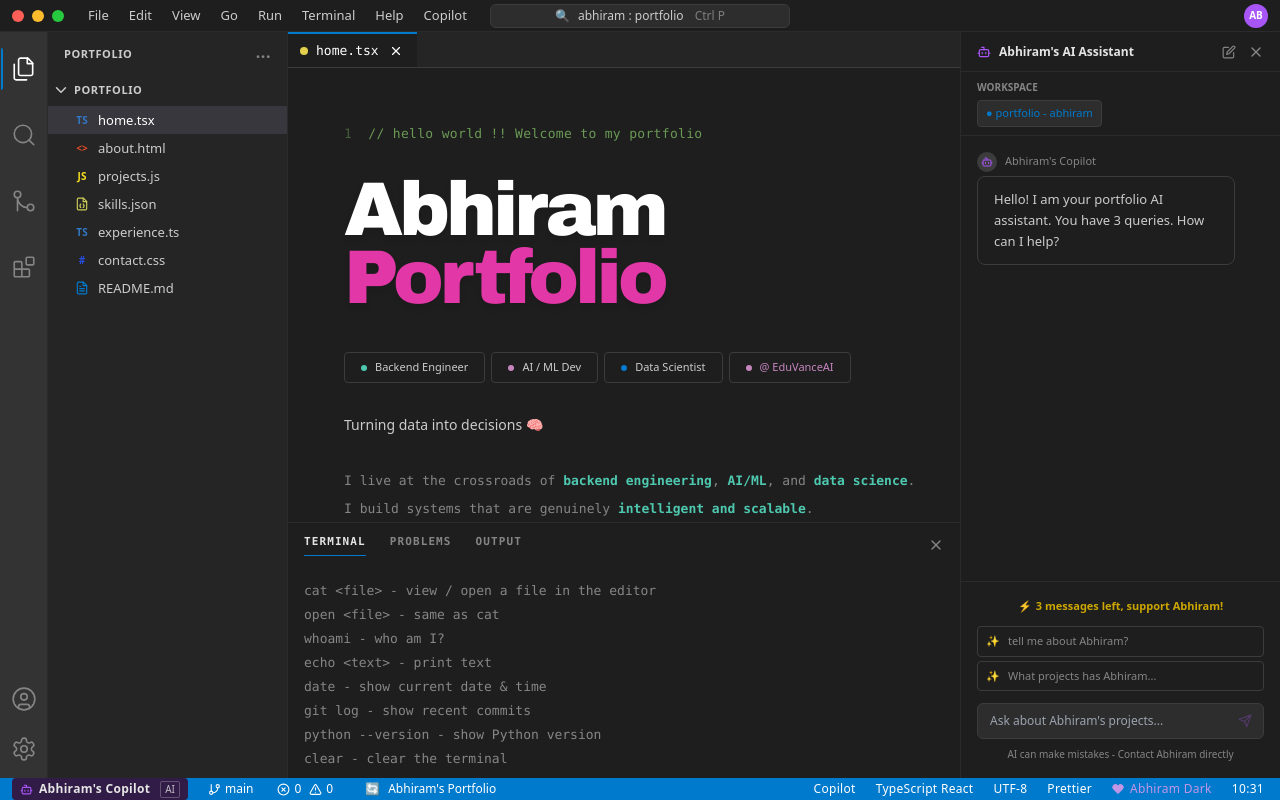
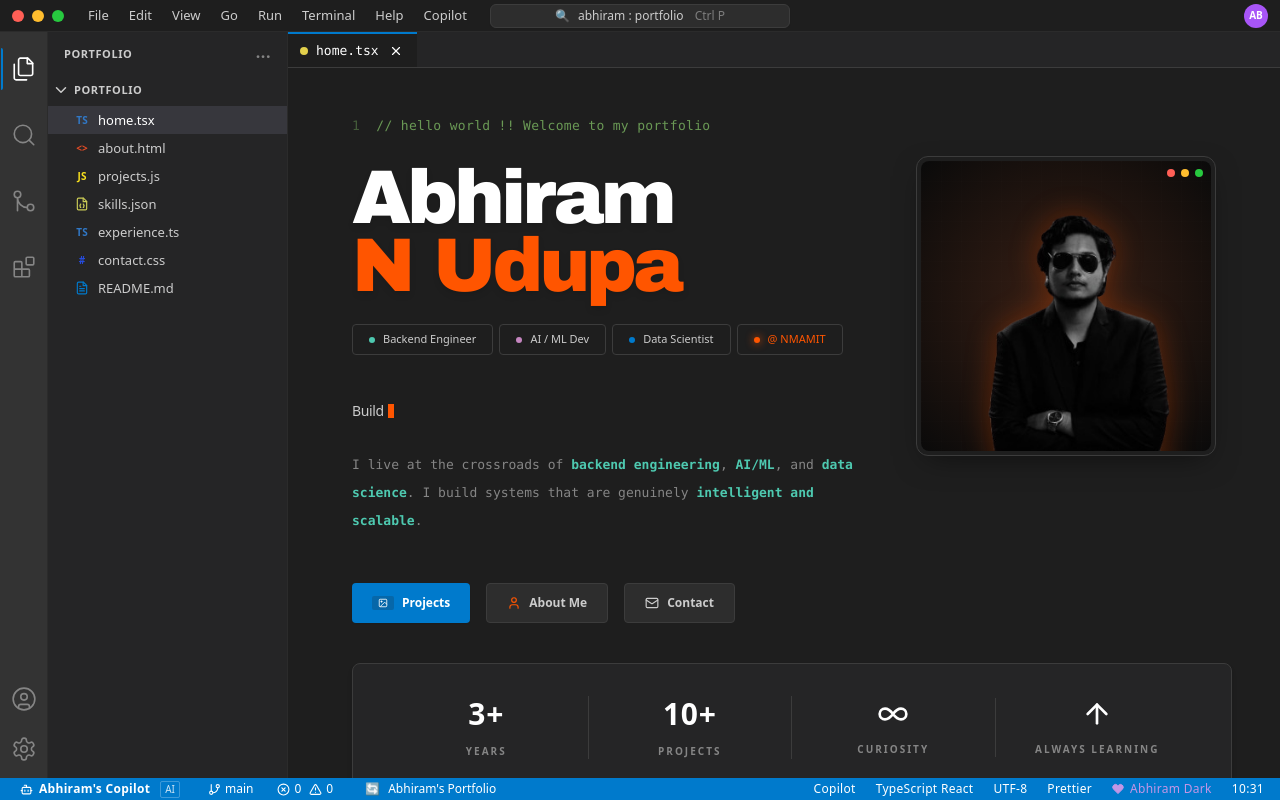
Before and after one commit to AbhiramNU/Portfolio, a React (Vite) app: page / in a window 1280 px wide. Built offline with nearby package versions, Linux system fonts and the light colour scheme.

Commit message:
update home page layout and add typewriter tagline

```diff
--- a/src/App.jsx
+++ b/src/App.jsx
@@ -5,26 +5,33 @@
 import { motion } from 'framer-motion';
 
 function App() {
-  const { position, isHovering } = useCursor();
+  const { x, y, isHovering, isVisible } = useCursor();
 
   return (
     <TabProvider>
       <motion.div
-        className="fixed top-0 left-0 w-5 h-5 border-2 border-vs-accent pointer-events-none z-[9999] rounded-sm hidden md:flex items-center justify-center shadow-[0_0_10px_rgba(0,122,204,0.5)] bg-vs-accent/20"
+        className="fixed top-0 left-0 w-6 h-6 border-[1.5px] border-vs-accent pointer-events-none z-[9999] rounded-sm hidden md:flex items-center justify-center mix-blend-difference"
+        style={{
+          x,
+          y,
+          translateX: '-50%',
+          translateY: '-50%',
+          opacity: isVisible ? 1 : 0,
+        }}
         animate={{
-          x: position.x - 10,
-          y: position.y - 10,
           scale: isHovering ? 1.5 : 1,
+          rotate: isHovering ? 45 : 0,
           borderColor: isHovering ? '#ffffff' : '#007acc',
-          rotate: isHovering ? 45 : 0,
+          backgroundColor: isHovering ? 'rgba(255, 255, 255, 0.1)' : 'rgba(0, 122, 204, 0.05)',
         }}
         transition={{
-          type: 'spring',
-          stiffness: 500,
-          damping: 28,
-          mass: 0.5
+          scale: { type: 'spring', stiffness: 300, damping: 20 },
+          rotate: { type: 'spring', stiffness: 200, damping: 15 },
+          borderColor: { duration: 0.15 },
         }}
-      />
+      >
+        <div className={`w-1 h-1 rounded-full ${isHovering ? 'bg-white' : 'bg-[#007acc]'} transition-colors duration-200`} />
+      </motion.div>
       <VSCodeLayout />
     </TabProvider>
   );
--- a/src/editor/HomePreview.jsx
+++ b/src/editor/HomePreview.jsx
@@ -1,20 +1,27 @@
-import React from 'react';
+import React, { useState, useEffect } from 'react';
 import { Terminal, User, Mail, Github, Linkedin, Monitor, Database, Infinity, ArrowUp, Briefcase, Link as LinkIcon, Instagram, Youtube } from 'lucide-react';
 
 export default function HomePreview() {
   return (
     <div className="flex-1 w-full h-full bg-[#1e1e1e] overflow-y-auto text-[#d4d4d4] font-mono p-10 custom-scrollbar">
       <div className="max-w-4xl mx-auto pl-4">
-        <p className="text-[#6a9955] mb-8 mt-4 text-[13px] tracking-wide">
+
+        {/* Comment Header */}
+        <p className="text-[#6a9955] mb-5 mt-2 text-[13px] tracking-wide">
           <span className="opacity-50 mr-2">1</span> // hello world !! Welcome to my portfolio
         </p>
 
-        <h1 className="text-[76px] leading-[0.9] font-black tracking-tighter" style={{ fontFamily: "'Arial Black', 'Impact', sans-serif" }}>
+        {/* Main Content Layout Node */}
+        <div className="flex flex-col md:flex-row justify-between items-start">
+
+          {/* Left Column Text Group */}
+          <div className="flex flex-col pt-2 flex-1 max-w-2xl pr-8">
+            <h1 className="text-[76px] leading-[0.9] font-black tracking-tighter mb-6" style={{ fontFamily: "'Arial Black', 'Impact', sans-serif" }}>
               <div className="text-white drop-shadow-md">Abhiram</div>
-          <div className="text-[#e237a6] drop-shadow-md">Portfolio</div>
+              <div className="text-[#ff5500] drop-shadow-md">N Udupa</div>
             </h1>
 
-        <div className="flex flex-wrap gap-[6px] mt-10 mb-8 text-[11px] font-sans font-medium w-max max-w-full">
+            <div className="flex flex-wrap gap-[6px] mb-4 text-[11px] font-sans font-medium w-max max-w-full">
               <span className="flex items-center px-4 py-1.5 bg-[#1e1e1e] border border-[#3c3c3c] rounded text-[#cccccc]">
                 <div className="w-[6px] h-[6px] rounded-full bg-[#4ec9b0] mr-2"></div> Backend Engineer
               </span>
@@ -24,31 +31,42 @@
               <span className="flex items-center px-4 py-1.5 bg-[#1e1e1e] border border-[#3c3c3c] rounded text-[#cccccc]">
                 <div className="w-[6px] h-[6px] rounded-full bg-[#007acc] mr-2"></div> Data Scientist
               </span>
-          <span className="flex items-center px-4 py-1.5 bg-[#1e1e1e] border border-[#3c3c3c] rounded text-[#c586c0]">
-             <div className="w-[6px] h-[6px] rounded-full bg-[#c586c0] mr-2"></div> @ EduVanceAI
-          </span>
+              <a href="https://nitte.edu.in/nmamit/" target="_blank" rel="noopener noreferrer" className="flex items-center px-4 py-1.5 bg-[#1e1e1e] border border-[#3c3c3c] rounded text-[#ff5500] hover:bg-[#3c3c3c]/50 transition-colors cursor-pointer">
+                <div className="w-[6px] h-[6px] rounded-full bg-[#ff5500] mr-2 shadow-[0_0_8px_#ff5500]"></div> @ NMAMIT
+              </a>
             </div>
 
-        <p className="text-[#cccccc] mb-8 font-sans text-sm">Turning data into decisions 🧠</p>
+            {/* Perfect vertical centering between labels and long text */}
+            <div className="h-8 flex items-center mt-6 mb-6">
+              <TypewriterTagline />
+            </div>
 
-        <p className="text-[#858585] mb-12 font-mono text-[13px] leading-7 max-w-[650px]">
+            <p className="text-[#858585] mb-12 font-mono text-[13px] leading-7">
               I live at the crossroads of <span className="text-[#4ec9b0] font-semibold">backend engineering</span>, <span className="text-[#4ec9b0] font-semibold">AI/ML</span>, and <span className="text-[#4ec9b0] font-semibold">data science</span>. I build systems that are genuinely <span className="text-[#4ec9b0] font-semibold">intelligent and scalable</span>.
             </p>
 
-        <div className="flex gap-4 mb-16 font-sans">
+            <div className="flex gap-4 mb-10 font-sans">
                <button className="flex items-center px-5 py-2.5 bg-[#007acc] hover:bg-[#005a9e] text-white text-[12px] font-semibold rounded cursor-pointer transition-colors shadow-sm">
                   <span className="mr-2 px-[6px] py-[2px] bg-[#1e1e1e]/20 text-[#007acc] rounded-[2px] text-[10px] fill-current">
                     <svg width="10" height="10" viewBox="0 0 24 24" fill="none" stroke="white" strokeWidth="2"><rect x="3" y="3" width="18" height="18" rx="2" ry="2"></rect><circle cx="8.5" cy="8.5" r="1.5" fill="white"></circle><polyline points="21 15 16 10 5 21"></polyline></svg>
                   </span> Projects
                </button>
                <button className="flex items-center px-5 py-2.5 bg-[#2d2d2d] hover:bg-[#3c3c3c] border border-[#3c3c3c] text-[#cccccc] text-[12px] font-semibold rounded cursor-pointer transition-colors">
-              <User size={14} className="mr-2 text-[#a855f7]" /> About Me
+                  <User size={14} className="mr-2 text-[#ff5500]" /> About Me
                </button>
                <button className="flex items-center px-5 py-2.5 bg-[#2d2d2d] hover:bg-[#3c3c3c] border border-[#3c3c3c] text-[#cccccc] text-[12px] font-semibold rounded cursor-pointer transition-colors">
                   <Mail size={14} className="mr-2" /> Contact
                </button>
             </div>
+          </div>
 
+          {/* Right Column Image Node */}
+          <div className="mt-6 md:mt-0 flex-shrink-0">
+            <AnimatedProfileImage />
+          </div>
+        </div>
+
+        {/* Bottom Elements */}
         <div className="grid grid-cols-4 bg-[#252526] border border-[#3c3c3c] rounded-lg p-8 mb-12 text-center items-center shadow-md">
             <div className="flex flex-col items-center justify-center border-r border-[#3c3c3c]">
                <div className="text-3xl font-black text-white mb-3 font-sans tracking-wide">3+</div>
@@ -90,3 +108,137 @@
     </div>
   );
 }
+
+const AnimatedProfileImage = () => {
+  const [revealPercentage, setRevealPercentage] = useState(0);
+  const [decoding, setDecoding] = useState(true);
+
+  useEffect(() => {
+    // Generate/Stream image effect revealing progressively
+    if (revealPercentage < 100) {
+      const timer = setTimeout(() => {
+        // Organic stream speed variation to simulate chunk loading
+        setRevealPercentage(prev => Math.min(prev + (Math.random() * 8 + 3), 100));
+      }, 70);
+      return () => clearTimeout(timer);
+    } else {
+      setTimeout(() => setDecoding(false), 500); // slight pause holding the scanline before clearing
+    }
+  }, [revealPercentage]);
+
+  return (
+    <div className="md:mr-4 p-1 rounded-xl border border-[#3c3c3c] shadow-[0_10px_30px_-10px_rgba(0,0,0,0.5)] relative w-[300px] h-[300px] flex flex-col items-center justify-center bg-[#1e1e1e] overflow-hidden ml-4">
+
+      {/* Container window control styling */}
+      <div className="absolute top-3 right-3 flex space-x-1.5 z-20">
+        <div className="w-[8px] h-[8px] rounded-full bg-[#ff5f56]"></div>
+        <div className="w-[8px] h-[8px] rounded-full bg-[#ffbd2e]"></div>
+        <div className="w-[8px] h-[8px] rounded-full bg-[#27c93f]"></div>
+      </div>
+
+      <div className="relative w-full h-full rounded-lg overflow-hidden flex items-end justify-center bg-[radial-gradient(circle_at_center,_#3a2015_0%,_#0a0a0a_100%)]">
+
+        {/* subtle grid overlay for tech vibe */}
+        <div className="absolute inset-0 opacity-10 bg-[linear-gradient(rgba(255,255,255,0.1)_1px,_transparent_1px),_linear-gradient(90deg,_rgba(255,255,255,0.1)_1px,_transparent_1px)] bg-[length:20px_20px]" />
+
+        {/* Placeholder background missing frame (larger scaled) */}
+        <div
+          className="absolute inset-0 bg-cover bg-top bg-no-repeat"
+          style={{
+            backgroundImage: "url('/profile.png')",
+            opacity: 0.15,
+            filter: "grayscale(100%) blur(4px)",
+            transform: "translateY(30px) scale(1.2)"
+          }}
+        />
+
+        {/* Progressive Render Layer */}
+        <div
+          className="absolute top-0 left-0 w-full bg-cover bg-top bg-no-repeat"
+          style={{
+            backgroundImage: "url('/profile.png')",
+            height: `${revealPercentage}%`,
+            // Giving the person an orange glowing aura drop-shadow so it separates from the dark background
+            filter: decoding ? "sepia(70%) hue-rotate(-50deg) saturate(200%) drop-shadow(0 0 15px #ff5500)" : "drop-shadow(0 0 12px rgba(255,85,0,0.3))",
+            transform: "translateY(30px) scale(1.2)",
+            transition: decoding ? "height 0.07s linear" : "filter 1.5s ease"
+          }}
+        />
+
+        {/* Lead Scanline Cursor */}
+        {decoding && (
+          <div
+            className="absolute left-0 w-full bg-white h-[4px]"
+            style={{
+              top: `${revealPercentage}%`,
+              boxShadow: "0 0 15px 4px #ff5500, 0 0 5px 2px white"
+            }}
+          />
+        )}
+      </div>
+
+      {/* Generating Status Text Overlay */}
+      <AnimatePresence>
+        {decoding && (
+          <div className="absolute font-mono text-[10px] font-bold text-[#ff5500] bg-[#1e1e1e]/90 border border-[#ff5500]/50 px-2 py-1 z-30 bottom-3 right-3 flex items-center backdrop-blur-md rounded shadow-lg">
+            GEN_IMG {Math.floor(revealPercentage)}% <span className="w-1.5 h-2.5 bg-[#ff5500] animate-(pulse) ml-1" />
+          </div>
+        )}
+      </AnimatePresence>
+    </div>
+  );
+};
+
+// Helper for fading out the generation label cleanly
+function AnimatePresence({ children }) {
+   if (!children) return null;
+   return children;
+}
+
+const TypewriterTagline = () => {
+  const words = [
+    "Turning data into decisions 🧠",
+    "Building intelligent backends ⚡",
+    "Engineering scalable AI 🤖",
+    "Transforming code into impact 🚀"
+  ];
+  const [index, setIndex] = useState(0);
+  const [subIndex, setSubIndex] = useState(0);
+  const [reverse, setReverse] = useState(false);
+  const [blink, setBlink] = useState(true);
+
+  // Blinking cursor
+  useEffect(() => {
+    const timeout2 = setTimeout(() => {
+      setBlink((prev) => !prev);
+    }, 500);
+    return () => clearTimeout(timeout2);
+  }, [blink]);
+
+  // Typing effect
+  useEffect(() => {
+    if (subIndex === words[index].length + 1 && !reverse) {
+      const pauseTimeout = setTimeout(() => setReverse(true), 2000);
+      return () => clearTimeout(pauseTimeout);
+    }
+
+    if (subIndex === 0 && reverse) {
+      setReverse(false);
+      setIndex((prev) => (prev + 1) % words.length);
+      return;
+    }
+
+    const timeout = setTimeout(() => {
+      setSubIndex((prev) => prev + (reverse ? -1 : 1));
+    }, reverse ? 30 : 70);
+
+    return () => clearTimeout(timeout);
+  }, [subIndex, index, reverse]);
+
+  return (
+    <p className="text-[#cccccc] font-sans text-sm tracking-tight flex items-center">
+      {`${words[index].substring(0, subIndex)}`}
+      <span className={`inline-block w-[6px] h-[14px] bg-[#ff5500] ml-1 ${blink ? 'opacity-100' : 'opacity-0'}`} />
+    </p>
+  );
+};
--- a/src/hooks/useCursor.js
+++ b/src/hooks/useCursor.js
@@ -1,29 +1,46 @@
 import { useState, useEffect } from 'react';
+import { useMotionValue, useSpring } from 'framer-motion';
 
 export const useCursor = () => {
-  const [position, setPosition] = useState({ x: -100, y: -100 });
+  const cursorX = useMotionValue(-100);
+  const cursorY = useMotionValue(-100);
+
+  const springConfig = { damping: 35, stiffness: 400, mass: 0.8 };
+  const positionX = useSpring(cursorX, springConfig);
+  const positionY = useSpring(cursorY, springConfig);
+
   const [isHovering, setIsHovering] = useState(false);
+  const [isVisible, setIsVisible] = useState(false);
 
   useEffect(() => {
     const handleMouseMove = (e) => {
-      setPosition({ x: e.clientX, y: e.clientY });
+      cursorX.set(e.clientX);
+      cursorY.set(e.clientY);
+      if (!isVisible) setIsVisible(true);
     };
 
     const handleMouseOver = (e) => {
       if (e.target && e.target.closest) {
-        const clickable = e.target.closest('button, a, input, textarea, .cursor-pointer');
+        const clickable = e.target.closest('button, a, input, textarea, .cursor-pointer, [role="button"]');
         setIsHovering(!!clickable);
       }
     };
 
+    const handleMouseLeave = () => setIsVisible(false);
+    const handleMouseEnter = () => setIsVisible(true);
+
     window.addEventListener('mousemove', handleMouseMove);
     window.addEventListener('mouseover', handleMouseOver);
+    document.addEventListener('mouseleave', handleMouseLeave);
+    document.addEventListener('mouseenter', handleMouseEnter);
 
     return () => {
       window.removeEventListener('mousemove', handleMouseMove);
       window.removeEventListener('mouseover', handleMouseOver);
+      document.removeEventListener('mouseleave', handleMouseLeave);
+      document.removeEventListener('mouseenter', handleMouseEnter);
     };
-  }, []);
+  }, [isVisible]);
 
-  return { position, isHovering };
+  return { x: positionX, y: positionY, isHovering, isVisible };
 };
--- a/src/layout/VSCodeLayout.jsx
+++ b/src/layout/VSCodeLayout.jsx
@@ -10,8 +10,8 @@
 export default function VSCodeLayout() {
   const [activeActivityTab, setActiveActivityTab] = useState('files');
   const [isSidebarOpen, setIsSidebarOpen] = useState(true);
-  const [isTerminalOpen, setIsTerminalOpen] = useState(true);
-  const [isAssistantOpen, setIsAssistantOpen] = useState(true);
+  const [isTerminalOpen, setIsTerminalOpen] = useState(false);
+  const [isAssistantOpen, setIsAssistantOpen] = useState(false);
 
   const toggleActivityTab = (tab) => {
     if (activeActivityTab === tab && isSidebarOpen) {
```
Also changed, not shown: public/profile.png (added). Lines whose indentation alone changed are shown as unchanged.
